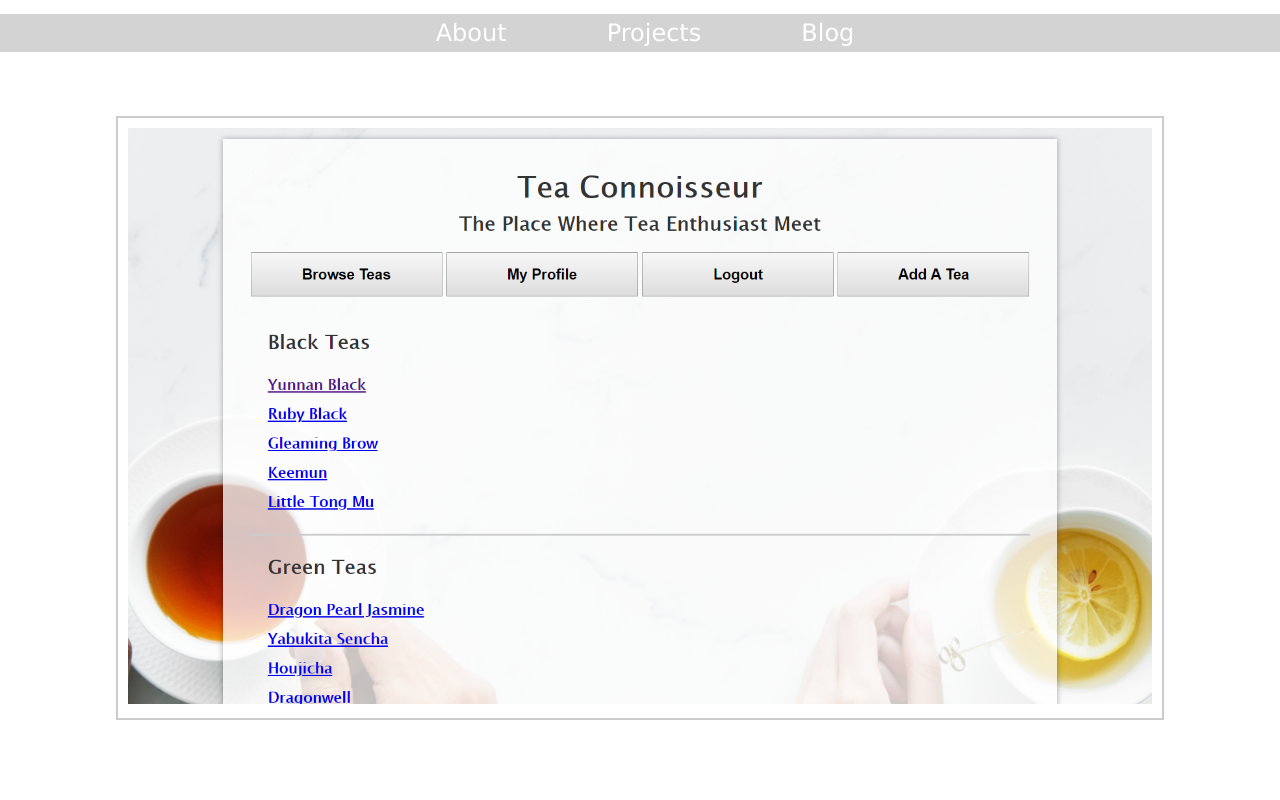
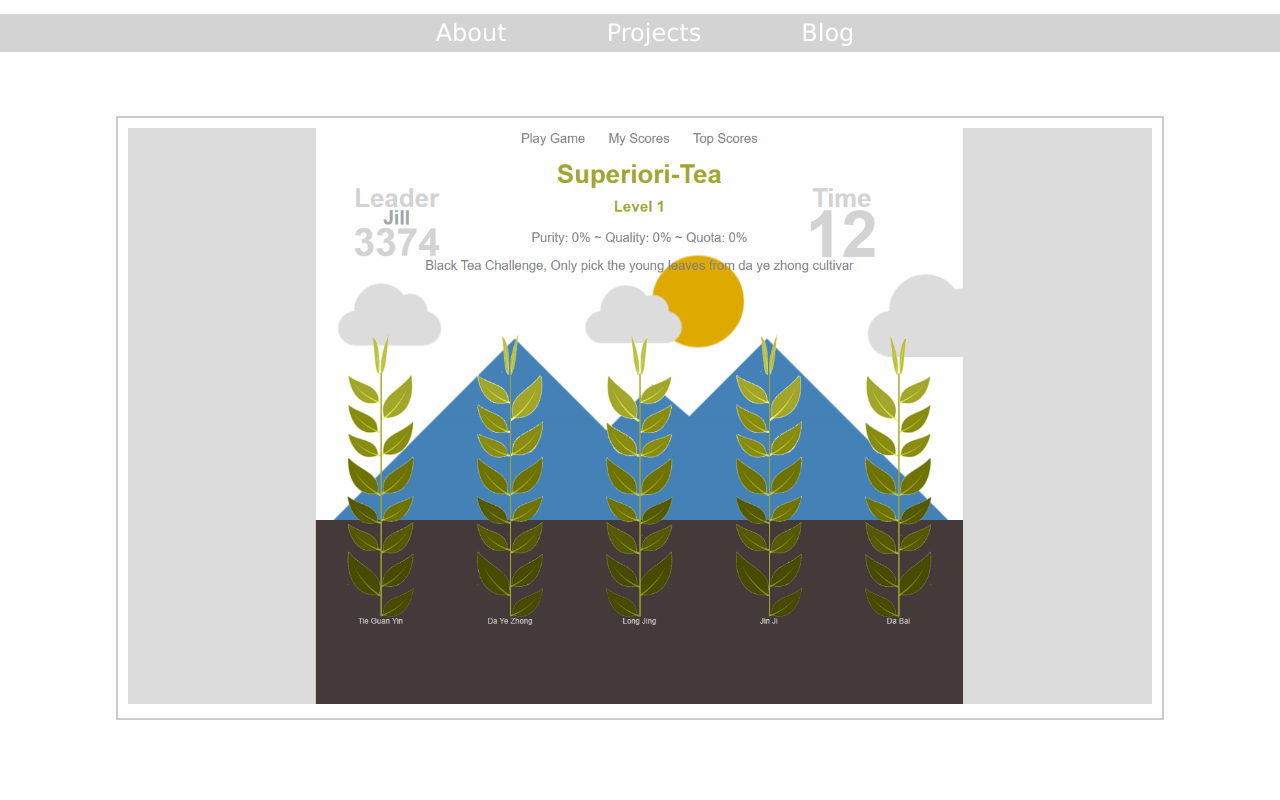
Before and after one commit to ashley3schultz/code-kettle, a React (Create React App) app: page /projects in a window 1280 px wide. Shown: the part 420-1220 px from the top of the page. Built offline with nearby package versions, Linux system fonts and the light colour scheme.

Commit message:
Update data info and order

```diff
--- a/src/components/Data.js
+++ b/src/components/Data.js
@@ -1,15 +1,18 @@
 export const projects = [
 
-    {title: "Tea-Connoisseur",
-      info: "An application for tea connoisseur to add teas to the main collection and post their tasting notes.",
-      url: "https://tea-connoisseur.herokuapp.com/"},
+    {title: "Superiori-Tea",
+    info: "A tea harvesting game. Built with react framework. Separate Rails API built for persistence.",
+    built: "React/Redux",
+    url: "https://superiori-tea.herokuapp.com/"},
 
     {title: "Teafolio",
       info: "Admin controlled application where users can sign up and create tea portfolios.",
+      built: "Ruby on Rails and Javascript",
       url: "https://teafolio.herokuapp.com/"},
 
-    {title: "Superiori-Tea",
-      info: "A tea harvesting game. Built with react framework. Separate Rails API built for persistence.",
-      url: "https://superiori-tea.herokuapp.com/"}
+    {title: "Tea-Connoisseur",
+    info: "An application for tea connoisseur to add teas to the main collection and post their tasting notes.",
+    built: "Ruby using Sinatra",
+    url: "https://tea-connoisseur.herokuapp.com/"}
 
     ]
```
